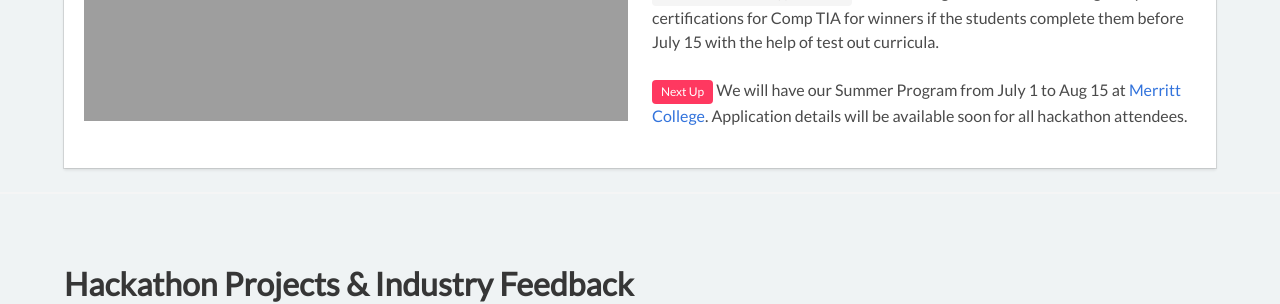
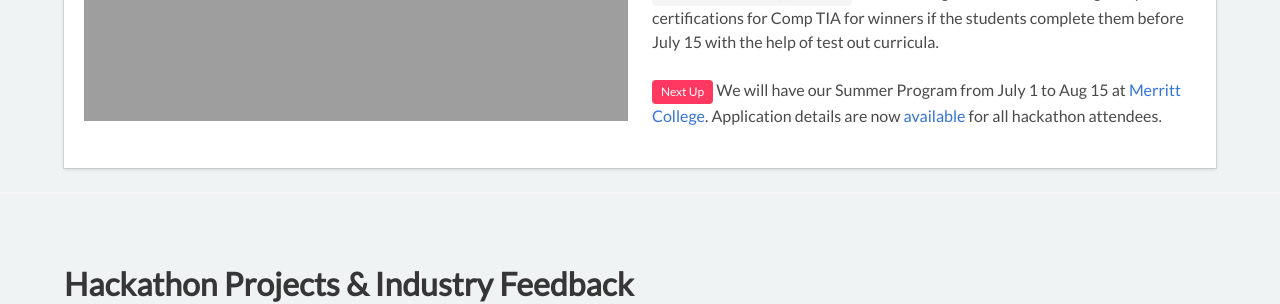
Before and after one commit to cyberdefendersprogram/www-homepage, a Jekyll site: the page built from hackathons.html, in a window 1280 px wide and 900 px high, scrolled down 814 px. Shown: the part 154-458 px from the top of the window. Built offline with Jekyll 4.4.1, drawn with Linux system fonts in a browser that asks for light colours; nearby versions of some CDN libraries.

Commit message:
Update hackathons.html

```diff
--- a/hackathons.html
+++ b/hackathons.html
@@ -57,7 +57,7 @@ permalink: /hackathons/
                         <span class="tag is-secondary">Student Feedback & Opportunities</span>: Links coming soon. We are offering two paid certifications for Comp TIA for winners if the students complete them before July 15 with the help of test out curricula.
                         <br/> <br/>
                         <span class="tag is-danger">Next Up</span> We will have our Summer Program from July 1 to Aug 15 at <a href='http://www.merritt.edu' target="_blank">Merritt College</a>.
-                            Application details will be available soon for all hackathon attendees.
+                            Application details are now <a href="https://www.cyberdefendersprogram.com/summerprogram/">available</a> for all hackathon attendees.
                     </div>
                     </p>
                 </div>
```
